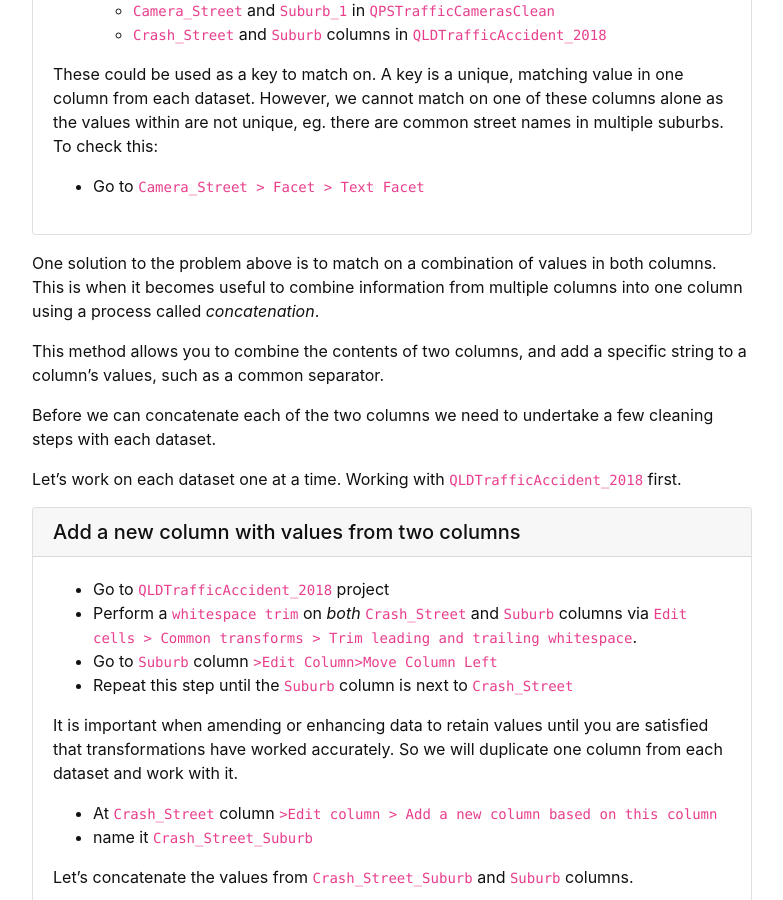
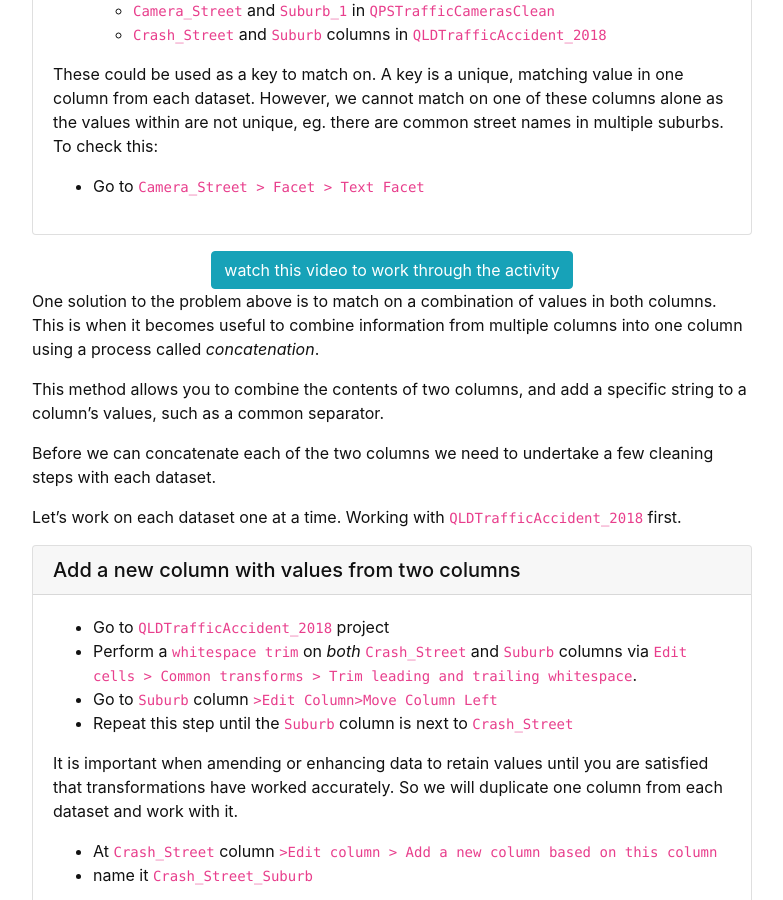
Before and after one commit to GULibrarySandbox/advanced-data-wrangle-old, a Jekyll site: the page built from content/3-lesson.md, in a window 1280 px wide and 900 px high, scrolled down 745 px. Shown: the whole window, without its empty margins (248-1031 px from the left). Built offline with Jekyll 4.4.1, drawn with Linux system fonts in a browser that asks for light colours.

Commit message:
Update 3-lesson.md
Added new link to video

```diff
--- a/content/3-lesson.md
+++ b/content/3-lesson.md
@@ -27,6 +27,8 @@ These could be used as a key to match on.  A key is a unique, matching value in
 
 - Go to `Camera_Street > Facet > Text Facet`{% endcapture %}
 {% include card.md header="Find a key variable" text=text %}
+
+{% include button.md text="watch this video to work through the activity" link="https://vimeo.com/444437525/fa7a7e88d5" color="info" %}
 
 One solution to the problem above is to match on a combination of values in both columns.  This is when it becomes useful to combine information from multiple columns into one column using a process called *concatenation*.
 
```
